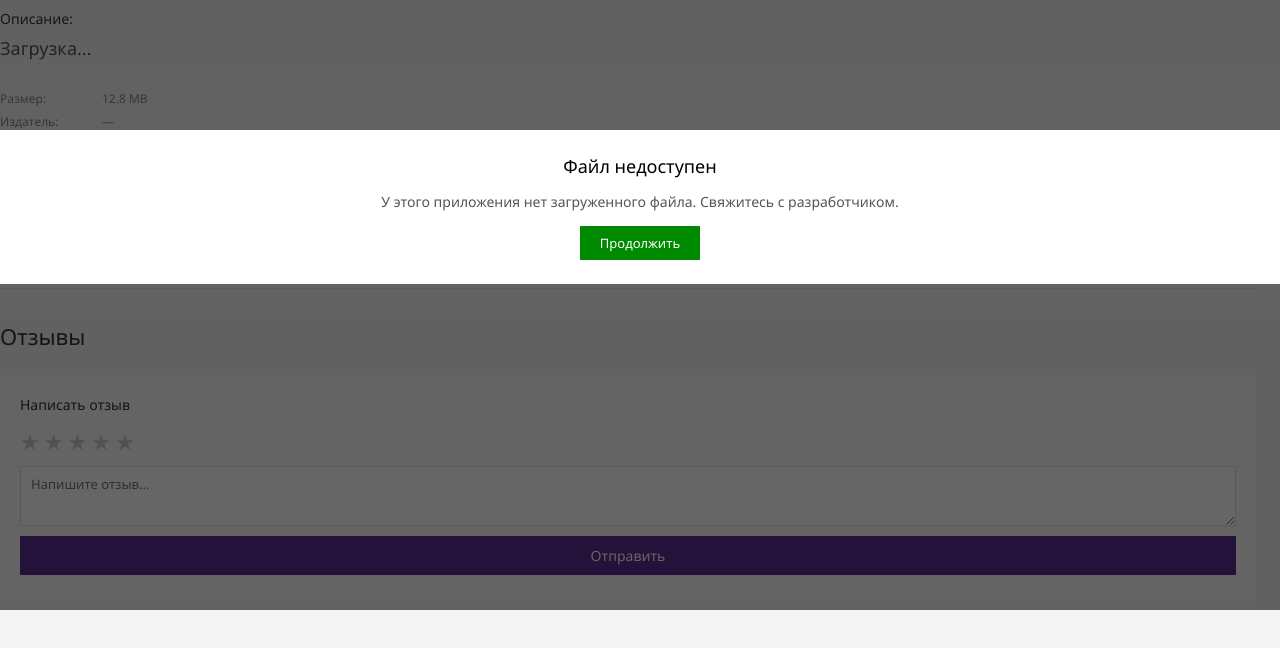
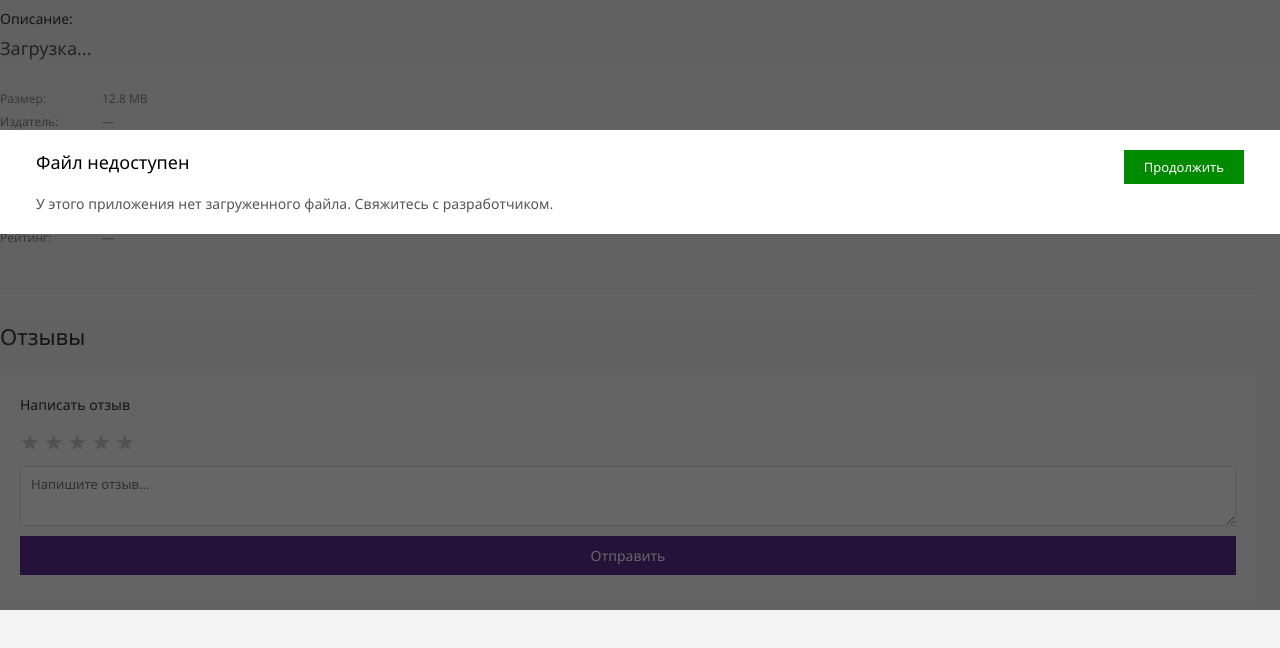
Before and after one commit to frombananas/mStores, a website: page public/download.html in a window 1280 px wide. Both pictures are taken after a click on the button "Скачать". Shown: the part 190-838 px from the top of the page. Drawn offline with Linux system fonts and the light colour scheme.

Commit message:
Error bar: title left, button right, Segoe UI WP/Light

```diff
--- a/public/download.css
+++ b/public/download.css
@@ -252,25 +252,30 @@ body { overflow-y: auto; }
 .err-bar {
   background: #fff;
   width: 100%;
-  padding: 24px 36px;
+  padding: 20px 36px;
   display: flex;
   flex-direction: column;
-  align-items: center;
-  text-align: center;
-  gap: 14px;
+  gap: 10px;
+}
+
+.err-row {
+  display: flex;
+  align-items: flex-start;
+  justify-content: space-between;
+  gap: 20px;
 }
 
 .err-title {
   font-size: 18px;
   font-weight: 400;
-  font-family: 'Segoe UI', sans-serif;
+  font-family: 'Segoe UI WP', 'Segoe UI', sans-serif;
   color: #000;
 }
 
 .err-desc {
   font-size: 14px;
   font-weight: 300;
-  font-family: 'Segoe UI', sans-serif;
+  font-family: 'Segoe UI Light', 'Segoe UI', sans-serif;
   color: #555;
   line-height: 1.4;
 }
@@ -285,6 +290,7 @@ body { overflow-y: auto; }
   font-family: 'Segoe UI', sans-serif;
   cursor: pointer;
   white-space: nowrap;
+  flex-shrink: 0;
 }
 
 .err-btn:hover { opacity: 0.9; }
--- a/public/download.html
+++ b/public/download.html
@@ -74,9 +74,11 @@
 
   <div class="err-overlay" id="errOverlay" style="display:none;">
     <div class="err-bar">
-      <h2 class="err-title" id="errTitle"></h2>
+      <div class="err-row">
+        <h2 class="err-title" id="errTitle"></h2>
+        <button class="err-btn" id="errBtn">Продолжить</button>
+      </div>
       <p class="err-desc" id="errDesc"></p>
-      <button class="err-btn" id="errBtn">Продолжить</button>
     </div>
   </div>
 </body>
--- a/public/style.css
+++ b/public/style.css
@@ -940,25 +940,30 @@ html, body {
 .err-bar {
   background: #fff;
   width: 100%;
-  padding: 24px 36px;
+  padding: 20px 36px;
   display: flex;
   flex-direction: column;
-  align-items: center;
-  text-align: center;
-  gap: 14px;
+  gap: 10px;
+}
+
+.err-row {
+  display: flex;
+  align-items: flex-start;
+  justify-content: space-between;
+  gap: 20px;
 }
 
 .err-title {
   font-size: 18px;
   font-weight: 400;
-  font-family: 'Segoe UI', sans-serif;
+  font-family: 'Segoe UI WP', 'Segoe UI', sans-serif;
   color: #000;
 }
 
 .err-desc {
   font-size: 14px;
   font-weight: 300;
-  font-family: 'Segoe UI', sans-serif;
+  font-family: 'Segoe UI Light', 'Segoe UI', sans-serif;
   color: #555;
   line-height: 1.4;
 }
@@ -973,6 +978,7 @@ html, body {
   font-family: 'Segoe UI', sans-serif;
   cursor: pointer;
   white-space: nowrap;
+  flex-shrink: 0;
 }
 
 .err-btn:hover { opacity: 0.9; }
```
Also changed, not shown: public/index.html (+4 -2 lines).
